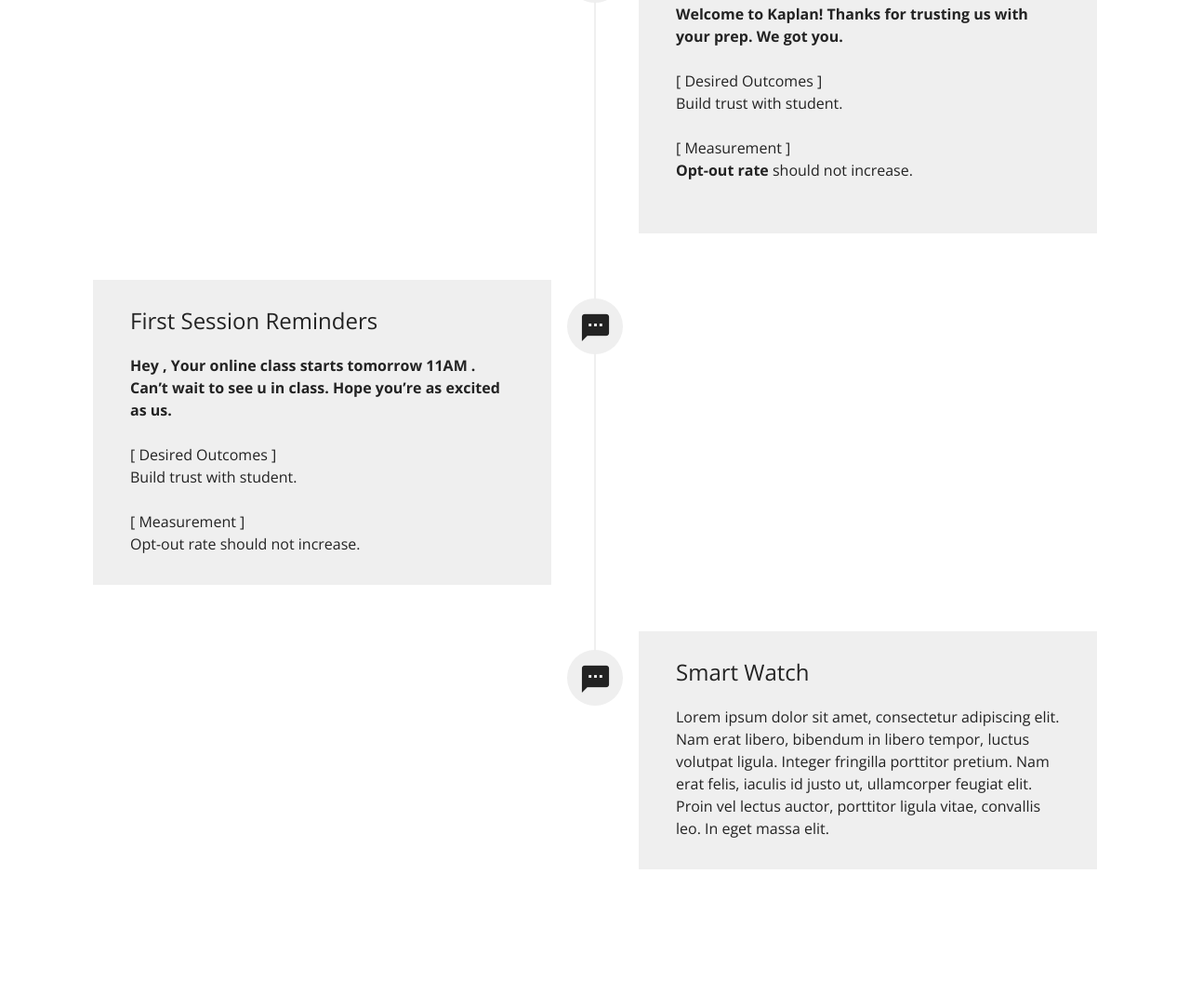
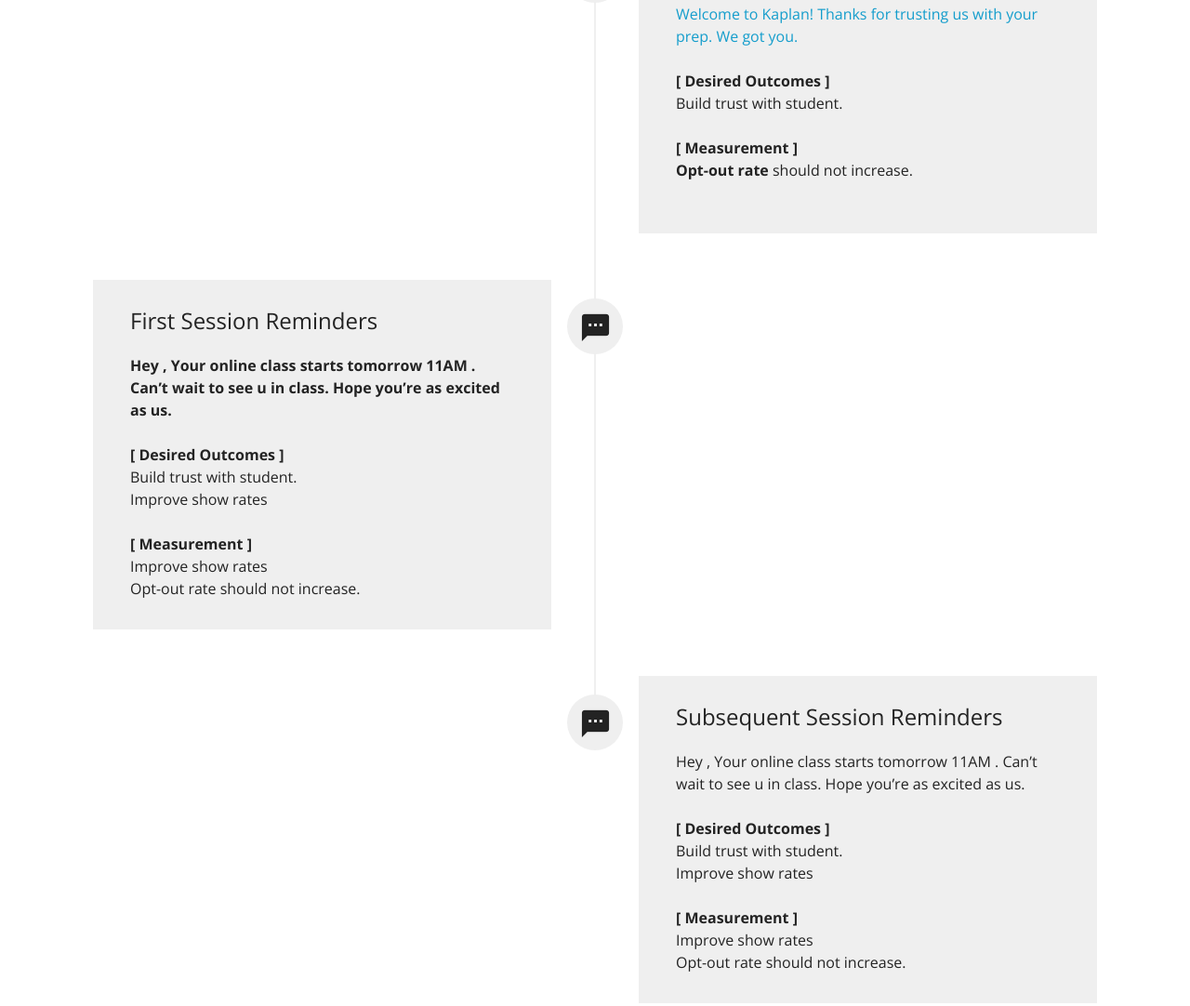
Before and after one commit to asaidosai/timeline, a plain HTML site: page index.html in a window 1280 px wide. Shown: the part 336-1418 px from the top of the page at 93% size. Drawn offline with nearby package versions, Linux system fonts and the light colour scheme.

```diff
--- a/index.html
+++ b/index.html
@@ -44,7 +44,7 @@
                     <div class="timeline-text-content">
                         <h4 class="mbr-timeline-title pb-3 mbr-fonts-style display-5">
                             Welcome Message</h4>
-                        <p class="mbr-timeline-text mbr-fonts-style display-7"><strong>Welcome to Kaplan! Thanks for trusting us with your prep. We got you.&nbsp;<br></strong><br>[ Desired Outcomes ]&nbsp;<br>Build trust with student.&nbsp;<br><br>[ Measurement ] <br><strong>Opt-out rate</strong> should not increase.<br><br></p>
+                        <p class="mbr-timeline-text mbr-fonts-style display-7"><strong><a href="index.html#timeline2-0">Welcome to Kaplan! Thanks for trusting us with your prep. We got you.&nbsp;</a><br></strong><br><strong>[ Desired Outcomes ]&nbsp;<br></strong>Build trust with student.&nbsp;<br><br><strong>[ Measurement ] <br>Opt-out rate</strong> should not increase.<br><br></p>
                      </div>
                 </div>
             </div>
@@ -56,7 +56,7 @@
                 <div class="col-xs-12 col-md-6 align-left ">
                     <div class="timeline-text-content">
                         <h4 class="mbr-timeline-title pb-3 mbr-fonts-style display-5">First Session Reminders</h4>
-                        <p class="mbr-timeline-text mbr-fonts-style display-7"><strong>Hey <first name=""> , Your online class starts tomorrow 11AM . Can’t wait to see u in class. Hope you’re as excited as us. </first><br></strong><first name=""><br></first>[ Desired Outcomes ] <br>Build trust with student. <br><br>[ Measurement ] <br>Opt-out rate should not increase.<br></p>
+                        <p class="mbr-timeline-text mbr-fonts-style display-7"><strong>Hey <first name=""> , Your online class starts tomorrow 11AM . Can’t wait to see u in class. Hope you’re as excited as us. </first><br></strong><first name=""><br></first><strong>[ Desired Outcomes ] <br></strong>Build trust with student. <br>Improve show rates<br><br><strong>[ Measurement ] <br></strong>Improve show rates<br>Opt-out rate should not increase.<br></p>
                     </div>
                 </div>
             </div>
@@ -68,11 +68,8 @@
                 <div class="col-xs-12 col-md-6 align-left">
                     <div class="timeline-text-content">
                         <h4 class="mbr-timeline-title pb-3 mbr-fonts-style display-5">
-                            Smart Watch
-                        </h4>
-                        <p class="mbr-timeline-text mbr-fonts-style display-7">
-                            Lorem ipsum dolor sit amet, consectetur adipiscing elit. Nam erat libero, bibendum in libero tempor, luctus volutpat ligula. Integer fringilla porttitor pretium. Nam erat felis, iaculis id justo ut, ullamcorper feugiat elit. Proin vel lectus auctor, porttitor ligula vitae, convallis leo. In eget massa elit.
-                        </p>
+                            Subsequent Session Reminders</h4>
+                        <p class="mbr-timeline-text mbr-fonts-style display-7">Hey <first name="">, Your online class starts tomorrow 11AM . Can’t wait to see u in class. Hope you’re as excited as us. </first><br><br><first name=""><strong>[ Desired Outcomes ] <br></strong>Build trust with student. </first><br><first name="">Improve show rates<br><br><strong>[ Measurement ] </strong></first><strong><br></strong><first name="">Improve show rates<br>Opt-out rate should not increase.<br></first></p>
                     </div>
                 </div>
             </div>
@@ -99,7 +96,7 @@
 </section>
 
 
-  <section class="engine"><a href="https://mobirise.info/t">free amp templates</a></section><script src="assets/web/assets/jquery/jquery.min.js"></script>
+  <section class="engine"><a href="https://mobirise.info/d">website maker</a></section><script src="assets/web/assets/jquery/jquery.min.js"></script>
   <script src="assets/popper/popper.min.js"></script>
   <script src="assets/tether/tether.min.js"></script>
   <script src="assets/bootstrap/js/bootstrap.min.js"></script>
```
Also changed, not shown: 1 other file.
